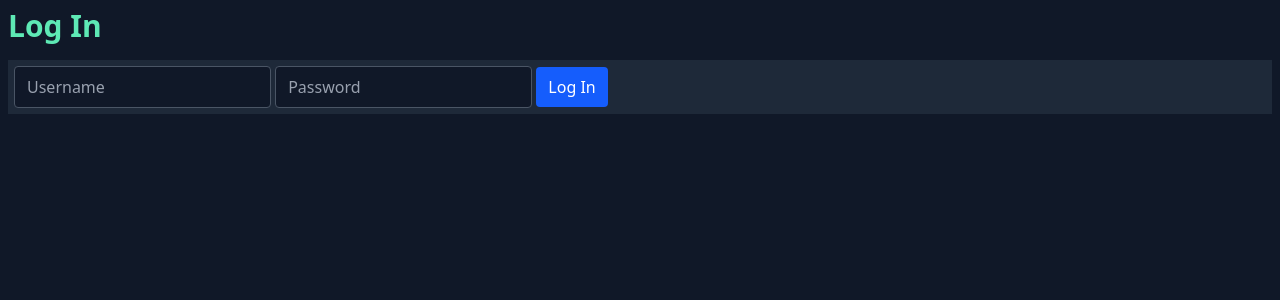
After one commit to BatetDev/top-project-members-only, a Node server app: page /log-in in a window 1280 px wide. The commit adds this page. Shown: the top 300 px of the page. Run offline with Node 20, Linux system fonts and the light colour scheme; style sheets or scripts are compiled from the project's sources; some libraries are stand-ins or nearby versions.

```diff
--- a/app.js
+++ b/app.js
@@ -1,5 +1,6 @@
 // ---------- Setup: environment and imports ----------
 require('dotenv').config();
+require('./config/passport'); // Load the strategy configuration
 const path = require('node:path');
 const express = require('express');
 const session = require('express-session');
@@ -26,8 +27,18 @@ app.use(
   }),
 );
 app.use(passport.session()); // reads the session on each request and sets req.user
+// Make the logged-in user available to ALL EJS templates
+app.use((req, res, next) => {
+  res.locals.currentUser = req.user; // If logged, this is the user object. Otherwise, it's undefined.
+  next();
+});
 
 // ---------- Routes ----------
+app.get('/', (req, res) => {
+  // TEMP
+  res.render('index');
+});
+
 app.use('/', authRouter); // /sign-up, /log-in, /log-out
 // app.use('/club', clubRouter);      // /club/join, /club/admin
 // app.use('/', messagesRouter);      // /, /new, /:id/delete
--- a/config/passport.js
+++ b/config/passport.js
@@ -5,6 +5,8 @@ const pool = require('../db/pool');
 
 passport.use(
   new LocalStrategy(async (username, password, done) => {
+    console.log('🔥 LOCAL STRATEGY TRIGGERED!');
+    console.log('Username received:', username);
     try {
       const { rows } = await pool.query(
         'SELECT * FROM users WHERE username = $1',
--- a/controllers/authController.js
+++ b/controllers/authController.js
@@ -1,6 +1,7 @@
 const pool = require('../db/pool');
 const { body, validationResult } = require('express-validator');
 const bcrypt = require('bcrypt');
+const passport = require('passport');
 
 exports.signUpGet = (req, res) => {
   res.render('sign-up', { errors: [], formData: {} });
@@ -74,3 +75,17 @@ exports.signUpPost = [
     }
   },
 ];
+
+exports.logInGet = (req, res) => {
+  res.render('log-in', { errors: [], formData: {} });
+};
+
+exports.logInPost = passport.authenticate('local', {
+  successRedirect: '/',
+  failureRedirect: '/log-in',
+});
+
+/*
+router.get('/log-in', authController.logInGet);
+router.post('/log-in', authController.logInPost); // passport.authenticate(...)
+*/
--- a/routes/authRouter.js
+++ b/routes/authRouter.js
@@ -5,9 +5,10 @@ const authController = require('../controllers/authController');
 router.get('/sign-up', authController.signUpGet);
 router.post('/sign-up', authController.signUpPost); // validation + bcrypt
 
-/*
 router.get('/log-in', authController.logInGet);
 router.post('/log-in', authController.logInPost); // passport.authenticate(...)
+
+/*
 router.post('/log-out', authController.logOut);
 */
 
--- a/views/index.ejs
+++ b/views/index.ejs
@@ -8,5 +8,11 @@
   </head>
   <body class="bg-gray-900 text-emerald-300 p-2">
     <h1 class="text-3xl font-bold">Members Only</h1>
+    <% if (locals.currentUser) { %>
+      <p>Welcome back, <%= currentUser.username %>! You are logged in.</p>
+    <!-- We will add the logout link in the next step -->
+    <% } else { %>
+    <p>Welcome, guest! Please <a href="/log-in">log in</a>.</p>
+    <% } %>
   </body>
 </html>
--- /dev/null
+++ b/views/log-in.ejs
@@ -0,0 +1,30 @@
+<!DOCTYPE html>
+<html lang="en">
+  <head>
+    <meta charset="UTF-8" />
+    <meta name="viewport" content="width=device-width, initial-scale=1.0" />
+    <link rel="stylesheet" href="/styles.css" />
+    <title>Members Only - Log In</title>
+  </head>
+  <body class="bg-gray-900 text-emerald-300 p-2">
+    <h1 class="text-3xl font-bold">Log In</h1>
+    <% if (locals.errors) { %>
+     <ul class="text-red-500 mb-4">
+       <% errors.forEach(err => { %>
+         <li><%= err.msg %></li>
+       <% }) %>
+     </ul>
+    <% } %>
+    <form class="bg-gray-800 p-1.5" method="POST" action="/log-in">
+      <input class="input" name="username" placeholder="Username" value="<%= formData.username || '' %>" required />
+      <input
+        class="input"
+        name="password"
+        type="password"
+        placeholder="Password"
+        required
+      />
+      <button class="btn" type="submit">Log In</button>
+    </form>
+  </body>
+</html>
```
